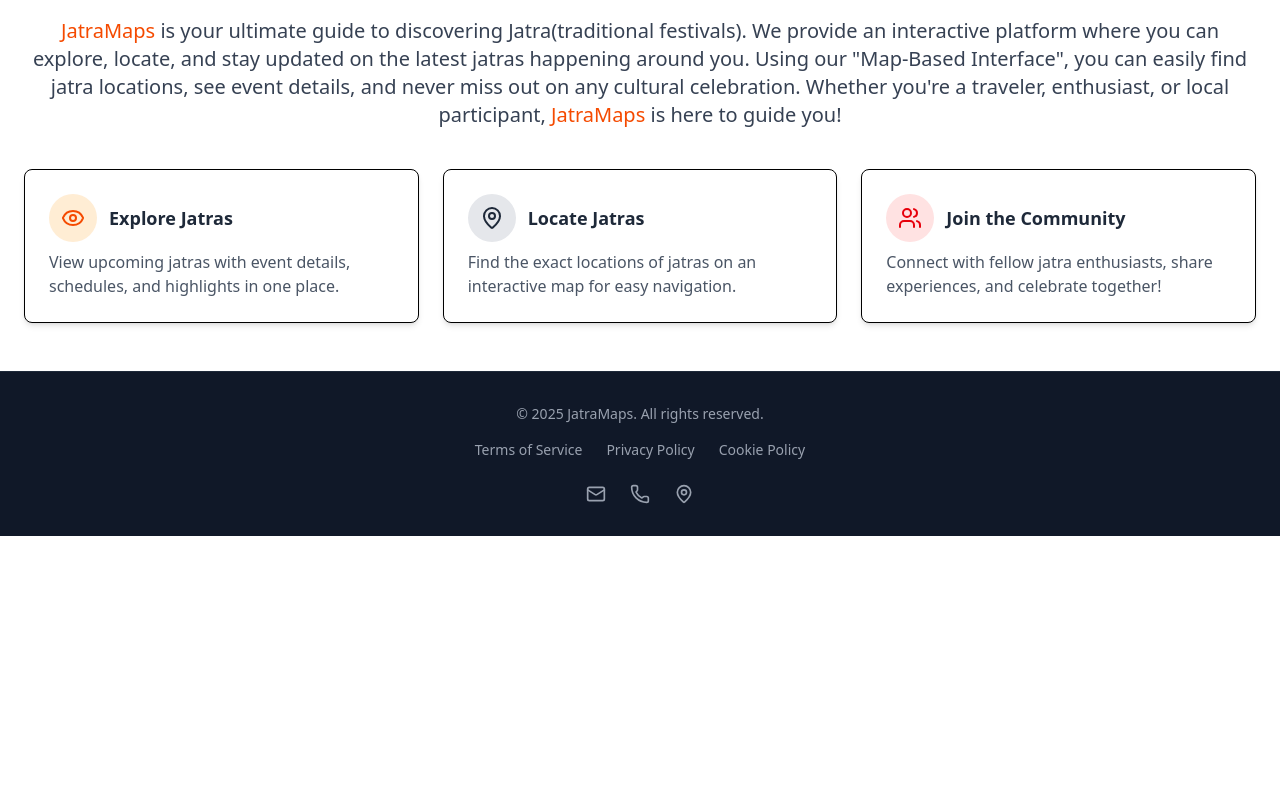
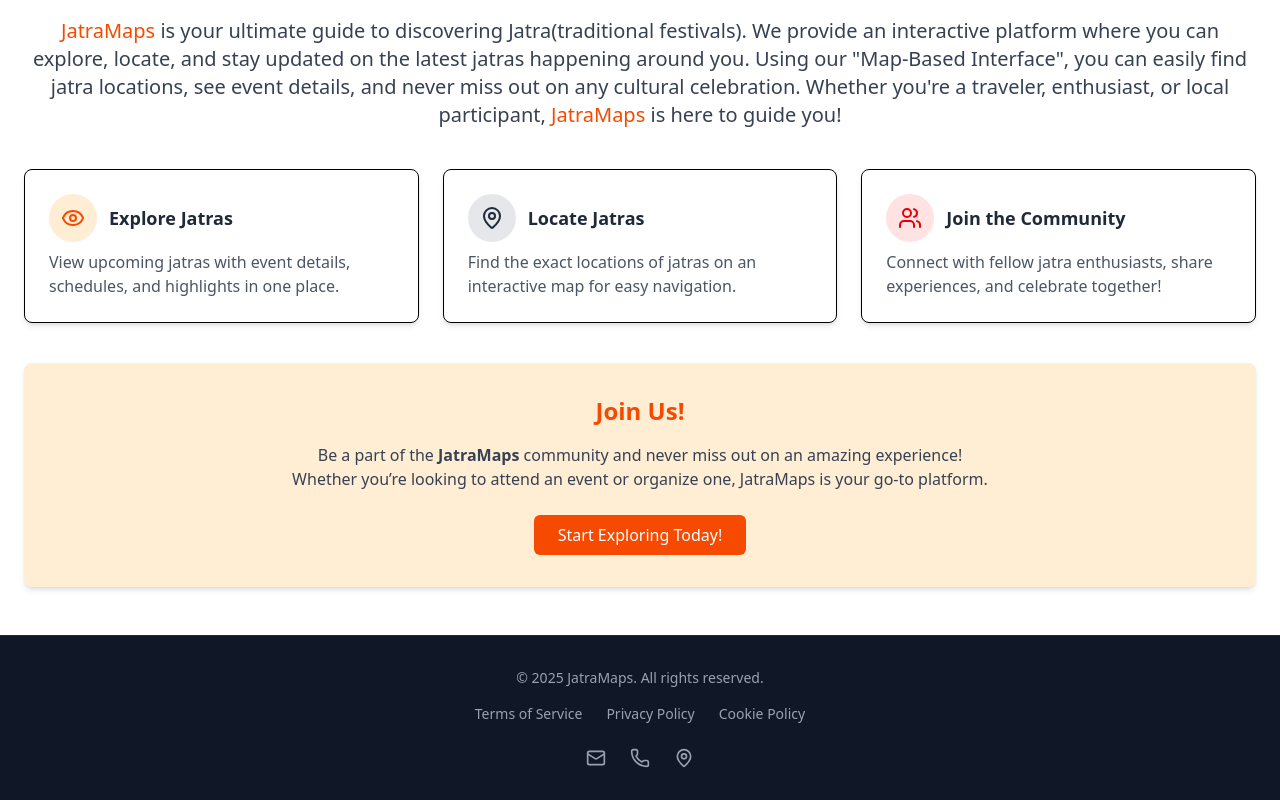
Before and after one commit to sarojbomjan/JatraMaps, a React (Vite) app: page / in a window 1280 px wide. Shown: the part 1816-2616 px from the top of the page. Before the commit the page ends 2352 px from the top, so only its background shows below. Built offline with nearby package versions, Linux system fonts and the light colour scheme.

Commit message:
Join Us added

```diff
--- a/src/pages/about.jsx
+++ b/src/pages/about.jsx
@@ -67,6 +67,20 @@ const AboutUs = () => {
           </p>
         </div>
       </div>
+        {/* Join Us Section */}
+        <div className='mt-10'>
+        <section className="text-center bg-orange-100 py-8 rounded-lg shadow-md">
+        <h2 className="text-2xl font-bold text-orange-600">Join Us!</h2>
+        <p className="text-gray-700 mt-4">
+          Be a part of the <strong>JatraMaps</strong> community and never miss
+          out on an amazing experience!<br/> Whether you’re looking to attend an
+          event or organize one, JatraMaps is your go-to platform.
+        </p>
+        <button className="mt-6 px-6 py-2 bg-orange-600 text-white rounded-md hover:bg-orange-700">
+          Start Exploring Today!
+        </button>
+      </section>
+      </div>
     </div>
   )
 }
```
